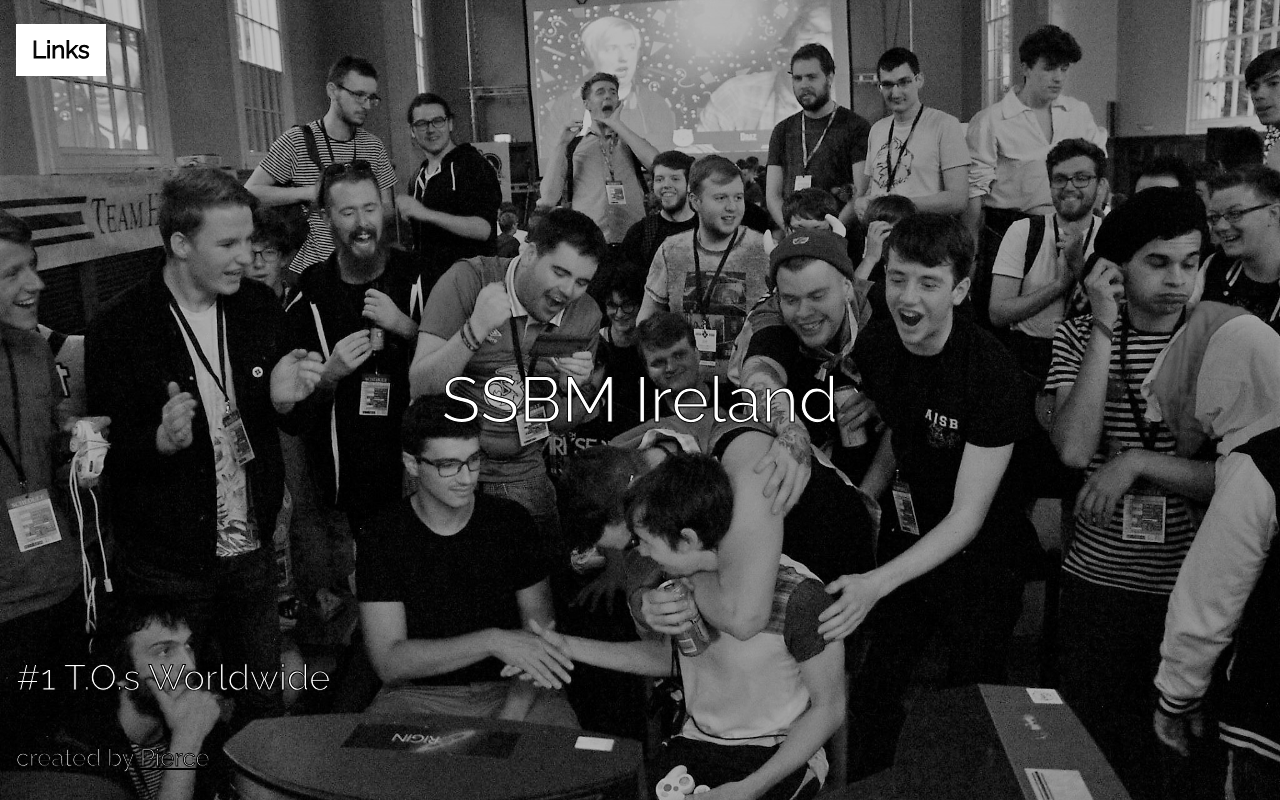
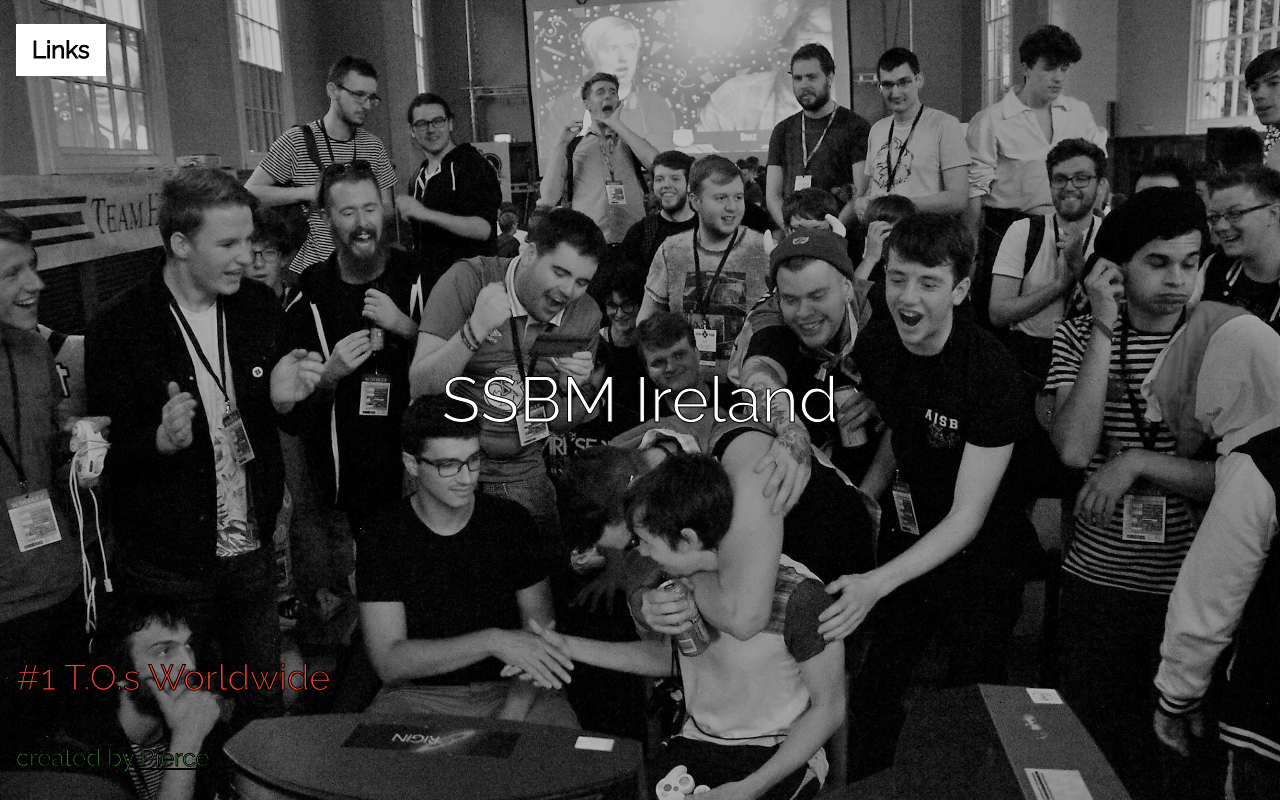
Before and after one commit to ssbmireland/index, a plain HTML site: page index.html in a window 1280 px wide. Drawn offline with nearby package versions, Linux system fonts and the light colour scheme.

Commit message:
Update index.html

```diff
--- a/index.html
+++ b/index.html
@@ -25,8 +25,8 @@ body, html {height: 100%}
     <p><button onclick="document.getElementById('menu').style.display='block'" class="w3-button w3-white">Links</button></p>
   </div>
   <div class="w3-display-bottomleft w3-container">
-    <p class="w3-xxlarge">#1 T.O.s Worldwide</p>
-    <p class="w3-xlarge">created by <a href="https://www.twitter.com/vlookupman" target="_blank">Pierce</a></p>
+    <p class="w3-xxlarge w3-text-red">#1 T.O.s Worldwide</p>
+    <p class="w3-xlarge w3-text-green">created by <a href="https://www.twitter.com/vlookupman" target="_blank">Pierce</a></p>
   </div>
 </div>
 
```
